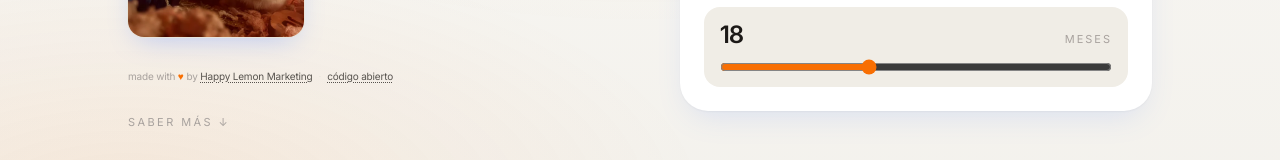
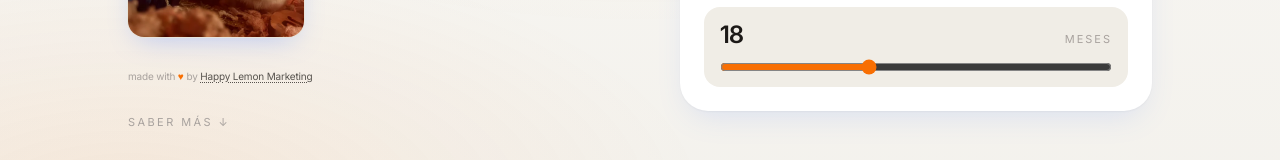
Before and after one commit to happylemon-marketing/capuccino-pet, a Next.js app: page / in a window 1280 px wide. Shown: the part 556-716 px from the top of the page. Built offline with nearby package versions, Linux system fonts and the light colour scheme.

Commit message:
Remove open source link (repo now private)

```diff
--- a/app/page.tsx
+++ b/app/page.tsx
@@ -74,15 +74,6 @@ export default function Home() {
                 >
                   Happy Lemon Marketing
                 </a>
-                <span className="mx-1.5 text-[color:var(--line)]">·</span>
-                <a
-                  href="https://github.com/happylemon-marketing/capuccino-pet"
-                  target="_blank"
-                  rel="noopener noreferrer"
-                  className="text-[color:var(--ink-soft)] hover:text-[color:var(--hope)] transition underline decoration-dotted underline-offset-2"
-                >
-                  código abierto
-                </a>
               </p>
 
               <p className="mt-6">
```
